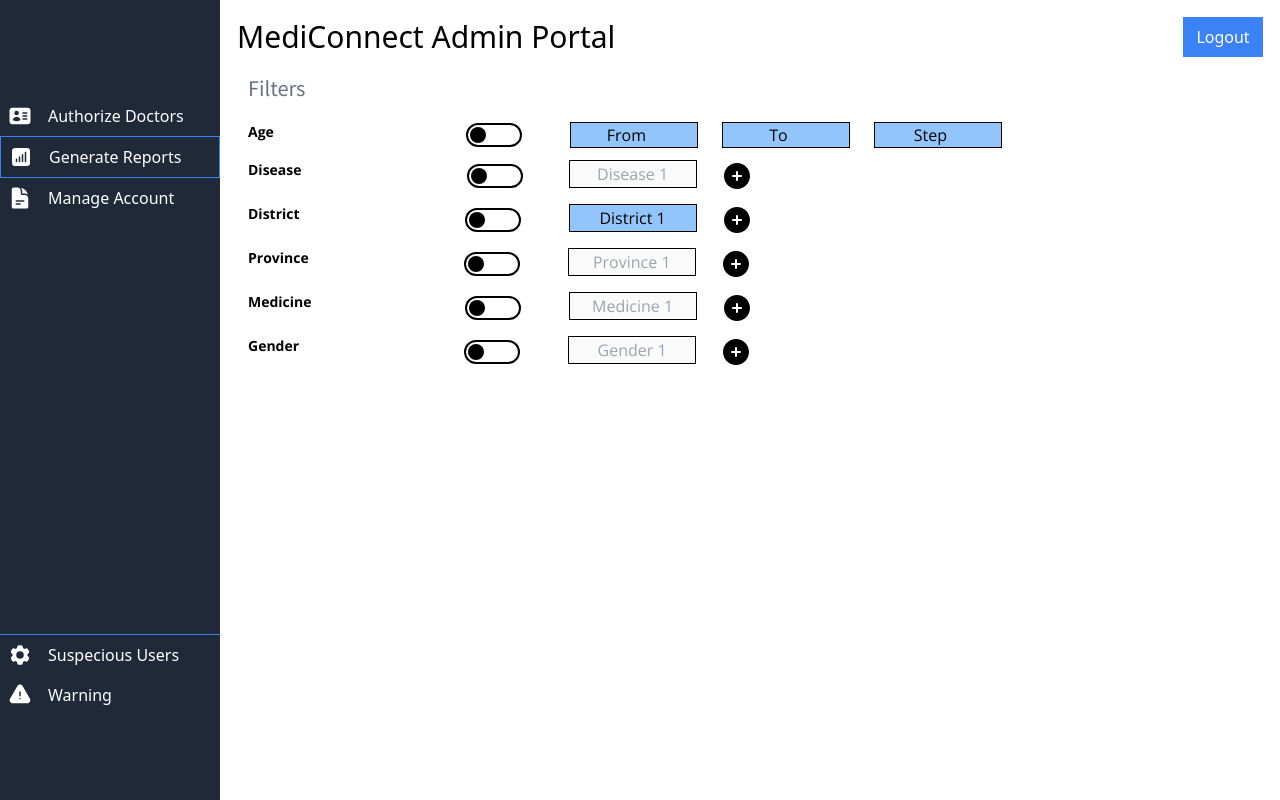
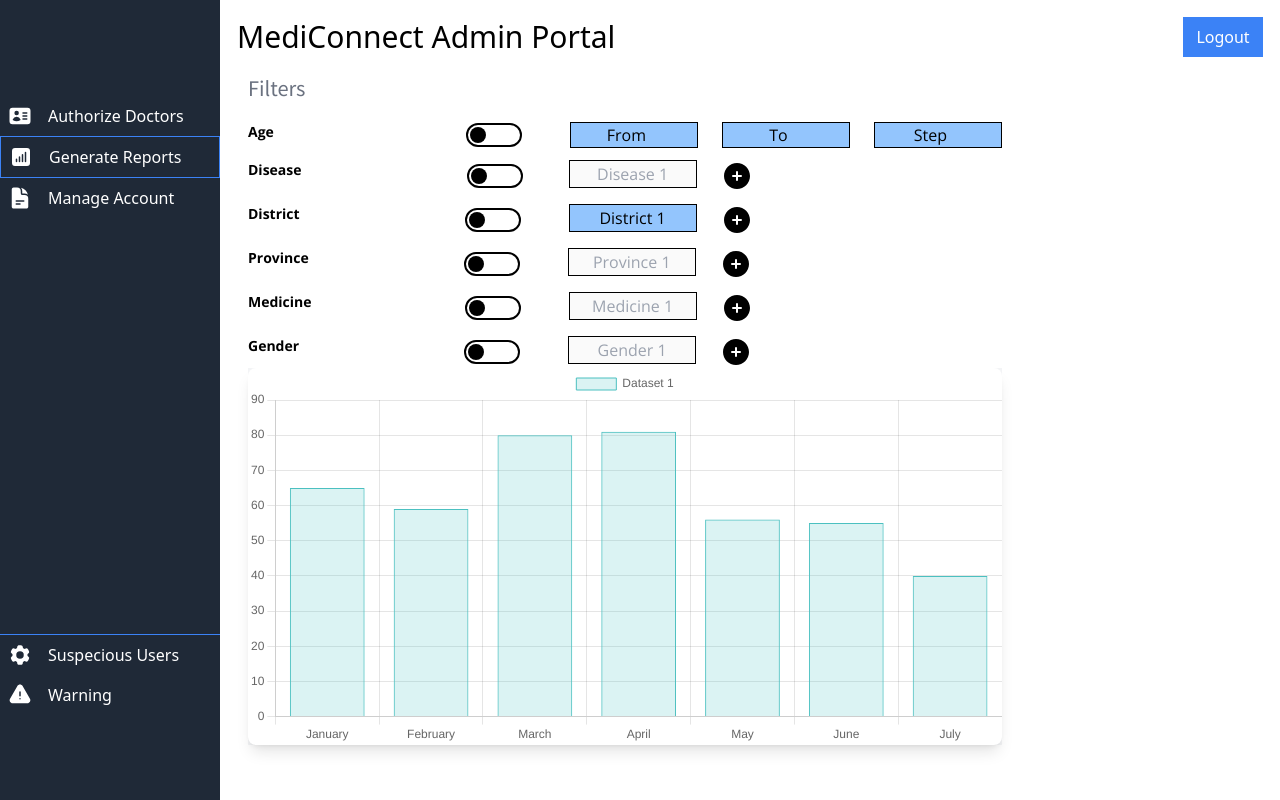
Before and after one commit to Medical-Care-Management-System/Mediconnect-Admin-Frontend, a React (Create React App) app: page / in a window 1280 px wide. Both pictures are taken after a click on the item "Generate Reports". Built offline with nearby package versions, Linux system fonts and the light colour scheme.

Commit message:
sample data bar chart implemented

```diff
--- /dev/null
+++ b/src/Barchart.jsx
@@ -0,0 +1,52 @@
+import React from 'react';
+import { Bar } from 'react-chartjs-2';
+import {
+  Chart as ChartJS,
+  CategoryScale,
+  LinearScale,
+  BarElement,
+  Title,
+  Tooltip,
+  Legend,
+} from 'chart.js';
+
+// Register Chart.js components
+ChartJS.register(CategoryScale, LinearScale, BarElement, Title, Tooltip, Legend);
+
+const BarChart = () => {
+  const data = {
+    labels: ['January', 'February', 'March', 'April', 'May', 'June', 'July'],
+    datasets: [
+      {
+        label: 'Dataset 1',
+        data: [65, 59, 80, 81, 56, 55, 40],
+        backgroundColor: 'rgba(75, 192, 192, 0.2)',
+        borderColor: 'rgba(75, 192, 192, 1)',
+        borderWidth: 1,
+      },
+    ],
+  };
+
+  const options = {
+    responsive: true,
+    plugins: {
+      legend: {
+        position: 'top',
+      },
+    //   title: {
+    //     display: true,
+    //     text: 'Bar Chart Example',
+    //   },
+    },
+  };
+
+  return (
+    <div className="container mx-auto ">
+      <div className="bg-white shadow-lg rounded-lg ">
+        <Bar data={data} options={options} />
+      </div>
+    </div>
+  );
+};
+
+export default BarChart;
--- a/src/Filter.jsx
+++ b/src/Filter.jsx
@@ -1,5 +1,6 @@
 import React, { useState } from 'react';
 import { AddIcon } from './Icons/icon';
+import BarChart from './Barchart';
 
 const Filter = () => {
   const [isCheckedAge, setIsCheckedAge] = useState(false);
@@ -381,12 +382,13 @@ const Filter = () => {
         <button onClick={handleAddGender} disabled={!isCheckedGender}>
           <AddIcon />
         </button>
-
-
-
       </div>
 
       {/* --------------------------------------------------------Gender Block  End  ---------------------------------------------------------------------- */}
+
+      <div className=" bg-gray-100 flex items-center justify-center">
+      <BarChart />
+    </div>
     </div>
   );
 };
```
Also changed, not shown: package.json (+6 -1 lines), 1 other file (tests, documents, lock files or other folders).
